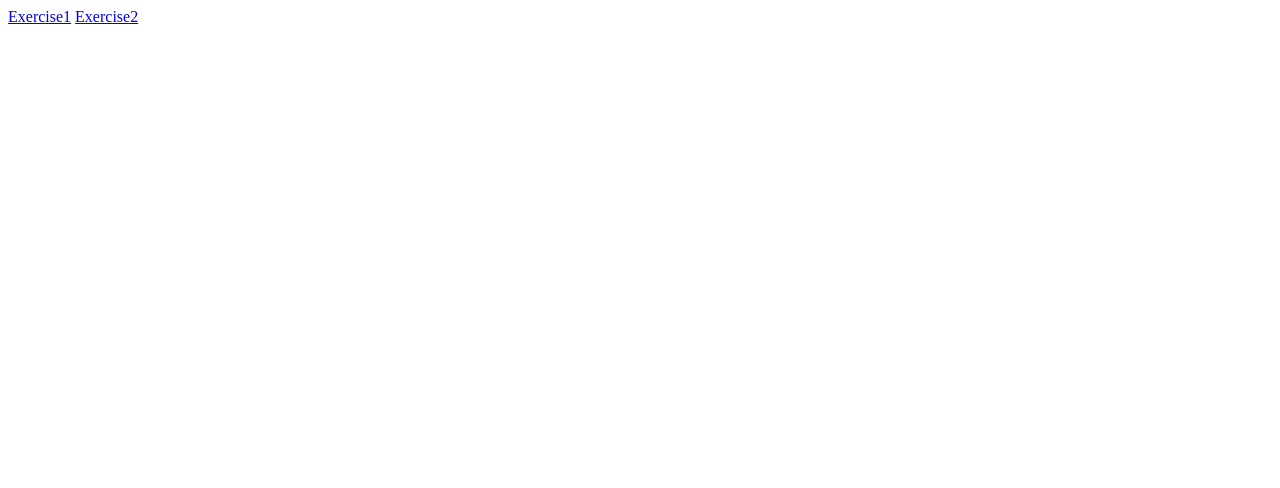
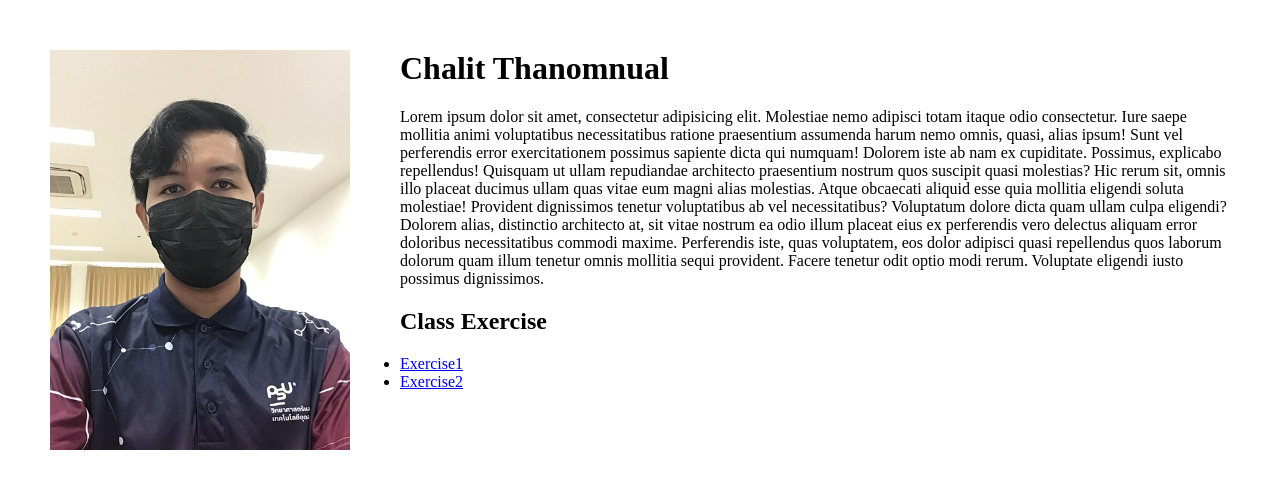
Before and after one commit to 010Chalit/Project_web_port, a plain HTML site: page index.html in a window 1280 px wide. Drawn offline with Linux system fonts and the light colour scheme.

Commit message:
add css and image

```diff
--- a/index.html
+++ b/index.html
@@ -4,9 +4,26 @@
     <meta charset="UTF-8">
     <meta name="viewport" content="width=device-width, initial-scale=1.0">
     <title>010Chalit Web Port</title>
+    <link rel="stylesheet" href="styles.css">
 </head>
 <body>
-    <a href="Exercise1/Exercise1.html" target="_blank">Exercise1</a>
-    <a href="Exercise2/Exercise2.html" target="_blank">Exercise2</a>
+    <div>
+        <img src="image/Chalit Thanomnual.jpg" alt="Chalit Thanomnual image" id="myImage">
+    <h1>Chalit Thanomnual</h1>
+    <p>Lorem ipsum dolor sit amet, consectetur adipisicing elit. Molestiae nemo adipisci totam itaque odio consectetur. Iure saepe mollitia animi voluptatibus necessitatibus ratione praesentium assumenda harum nemo omnis, quasi, alias ipsum!
+    Sunt vel perferendis error exercitationem possimus sapiente dicta qui numquam! Dolorem iste ab nam ex cupiditate. Possimus, explicabo repellendus! Quisquam ut ullam repudiandae architecto praesentium nostrum quos suscipit quasi molestias?
+    Hic rerum sit, omnis illo placeat ducimus ullam quas vitae eum magni alias molestias. Atque obcaecati aliquid esse quia mollitia eligendi soluta molestiae! Provident dignissimos tenetur voluptatibus ab vel necessitatibus?
+    Voluptatum dolore dicta quam ullam culpa eligendi? Dolorem alias, distinctio architecto at, sit vitae nostrum ea odio illum placeat eius ex perferendis vero delectus aliquam error doloribus necessitatibus commodi maxime.
+    Perferendis iste, quas voluptatem, eos dolor adipisci quasi repellendus quos laborum dolorum quam illum tenetur omnis mollitia sequi provident. Facere tenetur odit optio modi rerum. Voluptate eligendi iusto possimus dignissimos.</p>
+    </div>
+
+
+    <h2>Class Exercise</h2>
+    <ul>
+        <li><a href="Exercise1/Exercise1.html" target="_blank">Exercise1</a></li>
+        <li><a href="Exercise2/Exercise2.html" target="_blank">Exercise2</a></li>
+    </ul>
+
+
 </body>
 </html>
--- /dev/null
+++ b/styles.css
@@ -0,0 +1,8 @@
+body{
+    margin: 50px;
+}
+#myImage{
+    width: 300px;
+    float: left;
+    margin-right: 50px;
+}
```
Also changed, not shown: image/Chalit Thanomnual.jpg (added).
